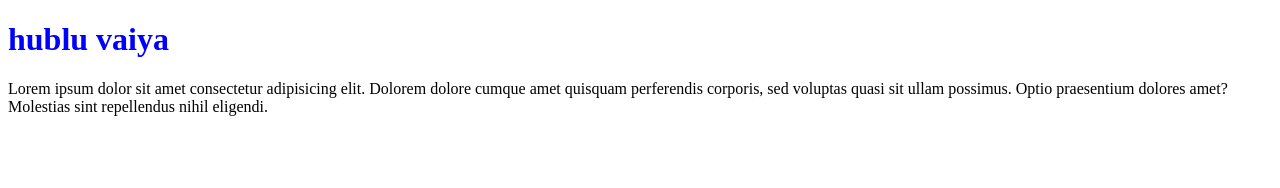
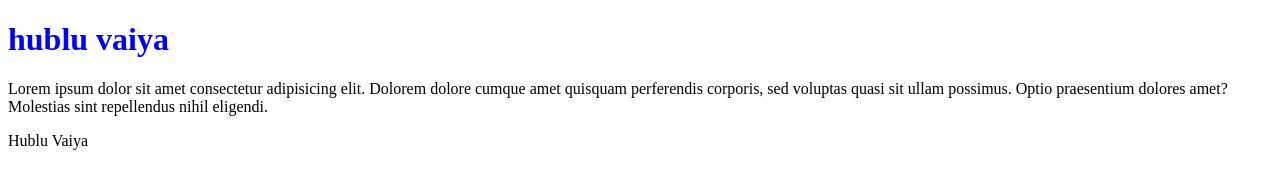
Before and after one commit to MEHERAZ325/first, a plain HTML site: page index.html in a window 1280 px wide. Drawn offline with Linux system fonts and the light colour scheme.

Commit message:
Update index.html

```diff
--- a/index.html
+++ b/index.html
@@ -8,5 +8,6 @@
 <body>
     <h1 style="color: blue;">hublu vaiya</h1>
     <p>Lorem ipsum dolor sit amet consectetur adipisicing elit. Dolorem dolore cumque amet quisquam perferendis corporis, sed voluptas quasi sit ullam possimus. Optio praesentium dolores amet? Molestias sint repellendus nihil eligendi.</p>
+    <p>Hublu Vaiya</p>
 </body>
 </html>
```
